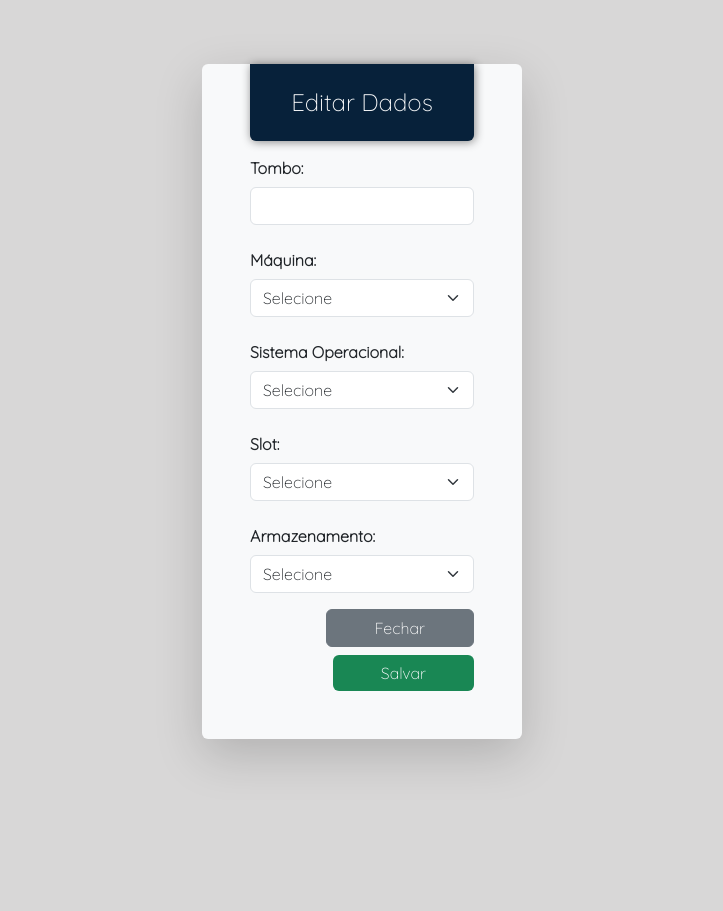
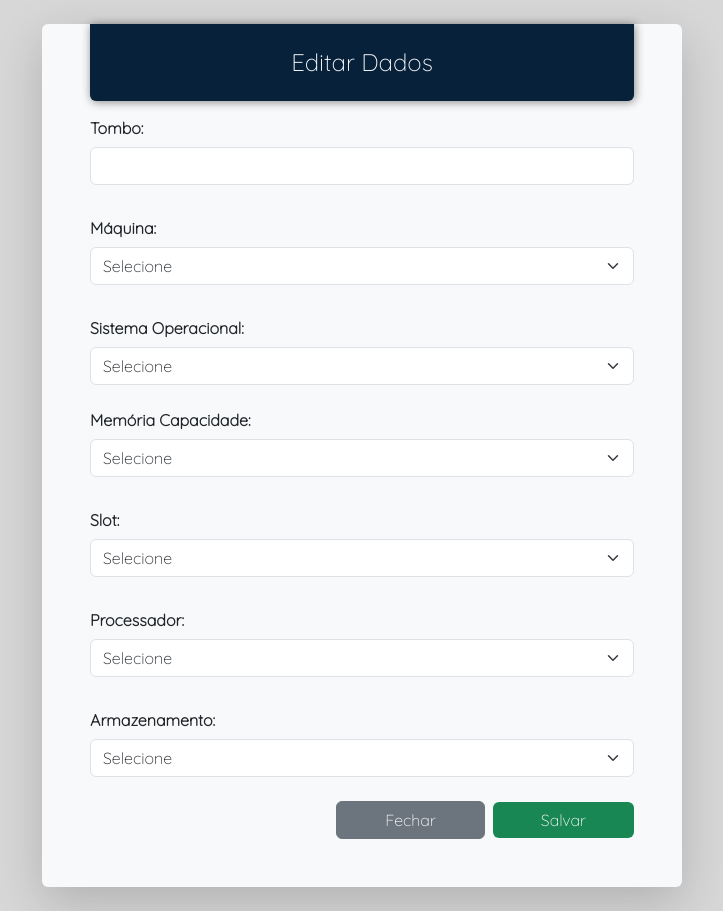
Before and after one commit to Lucas-Lion/InventorySystemApp, a PHP site: page /scripts/editar_dados.php?id=1 in a window 1280 px wide. Shown: the whole page, without its empty margins (278-1001 px from the left). Before the commit the page ends 765 px from the top, so only its background shows below. Run offline with PHP 8.4, Linux system fonts and the light colour scheme; the visitor is signed in with stand-in values (Sample User, id 1); tables that the repository leaves empty or names only in its code hold one stand-in row (values such as "Sample post").

Commit message:
finalizando maquinas-prontas

```diff
--- a/css/style.css
+++ b/css/style.css
@@ -2,7 +2,19 @@
 @import url('https://fonts.googleapis.com/css2?family=Quicksand:wght@300&display=swap');
 @import url('https://fonts.googleapis.com/css2?family=Josefin+Sans:wght@200&display=swap');
 
-/* #e4e3e3,  */
+#opa {
+    margin-bottom: 4em;
+}
+
+.teste {
+    margin-right: 58em;
+    padding-top: 1em;
+}
+
+.carinha {
+    font-size: 20em;
+}
+
 body {
     background-color: #d8d7d7;
     margin: 0;
--- a/login.php
+++ b/login.php
@@ -31,14 +31,14 @@
                         ?>
             </div>
 
-            <form action="scripts/login_AD.php" method="POST">
+            <form action="scripts/login_AD.php" method="POST" id="meuFormulario">
                 <label id="label-usuario" for="user">Usuário</label>
-                <input type="text" name="usuario" id="user" placeholder="Digite o seu usuário..." required>
+                <input type="text" name="usuario" id="user" placeholder="Digite o seu usuário..." autocomplete="off" form="meuFormulario" required>
 
                 <br>
 
                 <label id="label-senha" for="password">Senha</label>
-                <input type="password" name="senha" id="password" placeholder="Digite sua senha..." required>
+                <input type="password" name="senha" id="password" placeholder="Digite sua senha..." autocomplete="off" form="meuFormulario" required>
 
                 <br>
 
--- a/pages/home.php
+++ b/pages/home.php
@@ -3,7 +3,8 @@
         <i class="bi bi-clipboard-check-fill fs-1"></i>
         <h1 class="mb-3">Sistema de Inventário</h1>
         <hr class="w-50 text-dark m-auto mb-2 mt-2">
-        <p>Seja Bem-Vindo(a) ao inventário da Informática!</p>
+        <p id="opa">Seja Bem-Vindo(a) ao inventário da Informática!</p>
+        <p class="carinha">( ͡° ͜ʖ ͡°)</p>
     </div>
 
 </main>
--- a/pages/maquinas.php
+++ b/pages/maquinas.php
@@ -28,7 +28,7 @@
                     <form action="scripts/salvar.php" method="POST">
                         <div class="mb-3">
                             <label for="tombo" class="col-form-label fw-bold">Tombo:</label>
-                            <input type="number" class="form-control" id="tombo" name="tombo" required>
+                            <input type="number" class="form-control" id="tombo" name="tombo" required oninput="javascript: if (this.value.length > 15) this.value = this.value.slice(0, 15);">
                         </div>
                         <div class="mb-3">
                             <label for="maquina" class="col-form-label fw-bold">Máquina:</label>
@@ -140,7 +140,7 @@
         echo "<td>
                 <a href='scripts/editar_dados.php?id=".$rows['id']."'><i class='bi bi-pencil-square me-4'></i></a>
 
-                <a href='scripts/delete.php?id=".$rows['id']."' onclick='confirmDelete(" . $rows['id'] . ")'><i class='bi bi-trash3-fill link-danger'></i></a></td>";
+                <a href='javascript:void(0);' onclick='confirmDelete(" . $rows['id'] . ")'><i class='bi bi-trash3-fill link-danger'></i></a></td>";
     }
     ?>
         </tbody>
--- a/scripts/editar_dados.php
+++ b/scripts/editar_dados.php
@@ -11,23 +11,33 @@
     $result = mysqli_query($conexao, $sqlSelect);
 
     if($result->num_rows > 0) {
+
         while($row = mysqli_fetch_assoc($result)) {
-            $id = $row['id'];
-            $tombo = $row['tombo'];
-            $maquina = $row['maquina'];
-            $sistema = $row['sistema'];
-            $slot = $row['memoria'];
-            $slot = $row['slot'];
-            $slot = $row['processador'];
+
+            $id            = $row['id'];
+            $tombo         = $row['tombo'];
+            $maquina       = $row['maquina'];
+            $sistema       = $row['sistema'];
+            $memoria       = $row['memoria'];
+            $slot          = $row['slot'];
+            $processador   = $row['processador'];
             $armazenamento = $row['armazenamento'];
+
         }
     }
+
     else {
+
         header('Location: pages/maquinas.php');
+
     }
+
     } else {
+
         header('Location: ../index.php?content=maquinas');
+
     }
+
 ?>
 
 
@@ -48,14 +58,15 @@
 </head>
 
 <body>
-    <div class="container pe-5 pb-5 ps-5 bg-light rounded shadow-lg text-dark w-25" style="margin-top: 4em;">
-    <h1 class="fs-4 w-100 text-center nav-color text-light p-4 rounded-0 rounded-bottom d-block">Editar Dados</h1>
+    <div class="container pe-5 pb-5 ps-5 mt-4 mb-4 bg-light rounded shadow-lg text-dark w-50" style="margin-top: 4em;">
+        <h1 class="fs-4 w-100 text-center nav-color text-light p-4 rounded-0 rounded-bottom d-block">Editar Dados</h1>
         <form action="saveEdit.php" method="POST">
-            <div class="mb-3">
+            <div class="mb-4">
                 <label for="tombo" class="col-form-label fw-bold">Tombo:</label>
                 <input type="number" class="form-control" id="tombo" name="tombo" value="<?php echo $tombo ?>" required>
             </div>
-            <div class="mb-3">
+
+            <div class="mb-4">
                 <label for="maquina" class="col-form-label fw-bold">Máquina:</label>
                 <select class="form-select" id="maquina" name="maquina" value="<?php echo $maquina ?>" required>
                     <option value="" <?php if ($maquina === "") echo "selected"; ?> selected>Selecione</option>
@@ -63,22 +74,36 @@
                     <option value="Notebook" <?php if ($maquina === "Notebook") echo "selected"; ?>>Notebook</option>
                 </select>
             </div>
+
             <div class="mb-3">
                 <label for="maquina" class="col-form-label fw-bold">Sistema Operacional:</label>
                 <select class="form-select" id="sistema" name="sistema" required>
-                    <option value="" <?php if ($sistema === "") echo "selected"; ?>>Selecione</option>
+                    <option value=""        <?php if ($sistema === "")        echo "selected"; ?>>Selecione</option>
                     <option value="Windows" <?php if ($sistema === "Windows") echo "selected"; ?>>Windows</option>
-                    <option value="Linux" <?php if ($sistema === "Linux") echo "selected"; ?>>Linux</option>
-                    <option value="macOS" <?php if ($sistema === "macOS") echo "selected"; ?>>macOS</option>
+                    <option value="Linux"   <?php if ($sistema === "Linux")   echo "selected"; ?>>Linux</option>
+                    <option value="macOS"   <?php if ($sistema === "macOS")   echo "selected"; ?>>macOS</option>
                     <option value="Android" <?php if ($sistema === "Android") echo "selected"; ?>>Android</option>
-                    <option value="Unix" <?php if ($sistema === "Unix") echo "selected"; ?>>Unix</option>
+                    <option value="Unix"    <?php if ($sistema === "Unix")    echo "selected"; ?>>Unix</option>
+                </select>
+            </div>
+
+            <div class="mb-4">
+                <label for="memoria" class="col-form-label fw-bold">Memória Capacidade:</label>
+                <select class="form-select" id="memoria" name="memoria" required>
+                    <option value=""        <?php if ($memoria === "")   echo "selected"; ?>>Selecione</option>
+                    <option value="2"       <?php if ($memoria === "2")  echo "selected"; ?>>2</option>
+                    <option value="4"       <?php if ($memoria === "4")  echo "selected"; ?>>4</option>
+                    <option value="8"       <?php if ($memoria === "8")  echo "selected"; ?>>8</option>
+                    <option value="16"      <?php if ($memoria === "16") echo "selected"; ?>>16</option>
+                    <option value="32"      <?php if ($memoria === "32") echo "selected"; ?>>32</option>
                 </select>
                 </select>
             </div>
-            <div class="mb-3">
-                <label for="maquina" class="col-form-label fw-bold">Slot:</label>
-                <select class="form-select" id="slot" name="slot" value="<?php echo $slot ?>" required>
-                    <option value="" <?php if ($sistema === "") echo "selected"; ?> selected>Selecione</option>
+
+            <div class="mb-4">
+                <label for="slot" class="col-form-label fw-bold">Slot:</label>
+                <select class="form-select" id="slot" name="slot" required>
+                    <option value=""     <?php if ($slot === "")     echo "selected"; ?> selected>Selecione</option>
                     <option value="DDR1" <?php if ($slot === "DDR1") echo "selected"; ?>>DDR1</option>
                     <option value="DDR2" <?php if ($slot === "DDR2") echo "selected"; ?>>DDR2</option>
                     <option value="DDR3" <?php if ($slot === "DDR3") echo "selected"; ?>>DDR3</option>
@@ -86,7 +111,22 @@
                     <option value="DDR5" <?php if ($slot === "DDR5") echo "selected"; ?>>DDR5</option>
                 </select>
             </div>
-            <div class="mb-3">
+
+            <div class="mb-4">
+                <label for="processador" class="col-form-label fw-bold">Processador:</label>
+                <select class="form-select" id="processador" name="processador" value="<?php echo $processador ?>" required>
+                    <option value=""        <?php if ($processador === "") echo "selected"; ?> selected>Selecione</option>
+                    <option value="AMD"     <?php if ($processador === "AMD")     echo "selected"; ?>>AMD</option>
+                    <option value="Atom"    <?php if ($processador === "Atom")    echo "selected"; ?>>Atom</option>
+                    <option value="Celerom" <?php if ($processador === "Celerom") echo "selected"; ?>>Celerom</option>
+                    <option value="Pentium" <?php if ($processador === "Pentium") echo "selected"; ?>>Pentium</option>
+                    <option value="i3"      <?php if ($processador === "i3")      echo "selected"; ?>>i3</option>
+                    <option value="i5"      <?php if ($processador === "i5")      echo "selected"; ?>>i5</option>
+                    <option value="i7"      <?php if ($processador === "i7")      echo "selected"; ?>>i7</option>
+                </select>
+            </div>
+
+            <div class="mb-4">
                 <label for="maquina" class="col-form-label fw-bold">Armazenamento:</label>
                 <select class="form-select" id="armazenamento" name="armazenamento" value="<?php echo $armazenamento ?>"
                     required>
@@ -95,12 +135,13 @@
                     <option value="HDD" <?php if ($armazenamento === "HDD") echo "selected"; ?>>HDD</option>
                 </select>
             </div>
+
             <input type="hidden" name="id" value="<?php echo $id?>">
-            <div class="modal-footer gap-2">
+
+            <div class="modal-footer gap-2 mt-4">
                 <a href="../index.php?content=maquinas"><button type="button" class="btn btn-secondary close pe-5 ps-5"
                         data-dismiss="modal">Fechar</button></a>
-                <input type="submit" value="Salvar" class="btn btn-primary btn-success text-light border-0 pe-5 ps-5"
-                    id="update" name="update">
+                <input type="submit" value="Salvar" class="btn btn-primary btn-success text-light border-0 pe-5 ps-5" id="update" name="update">
             </div>
         </form>
     </div>
```
Also changed, not shown: includes/footer.php (+4 -4 lines), js/modalDelete.js (+10 -3 lines), scripts/delete.php (+8 -4 lines), scripts/login_AD.php (+28 -20 lines), scripts/salvar.php (+20 -12 lines), scripts/saveEdit.php (+8 -5 lines).
